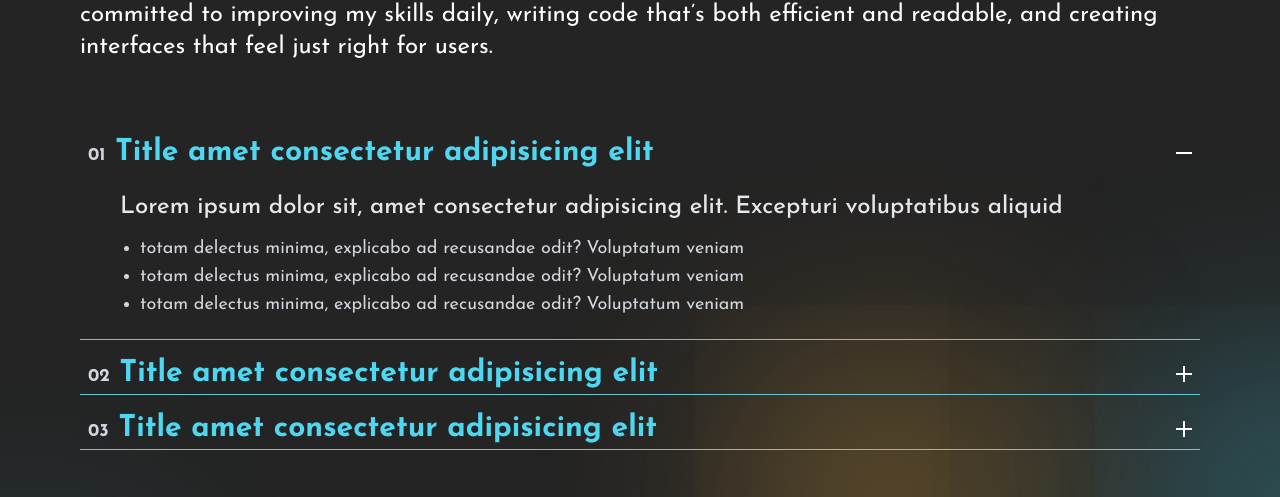
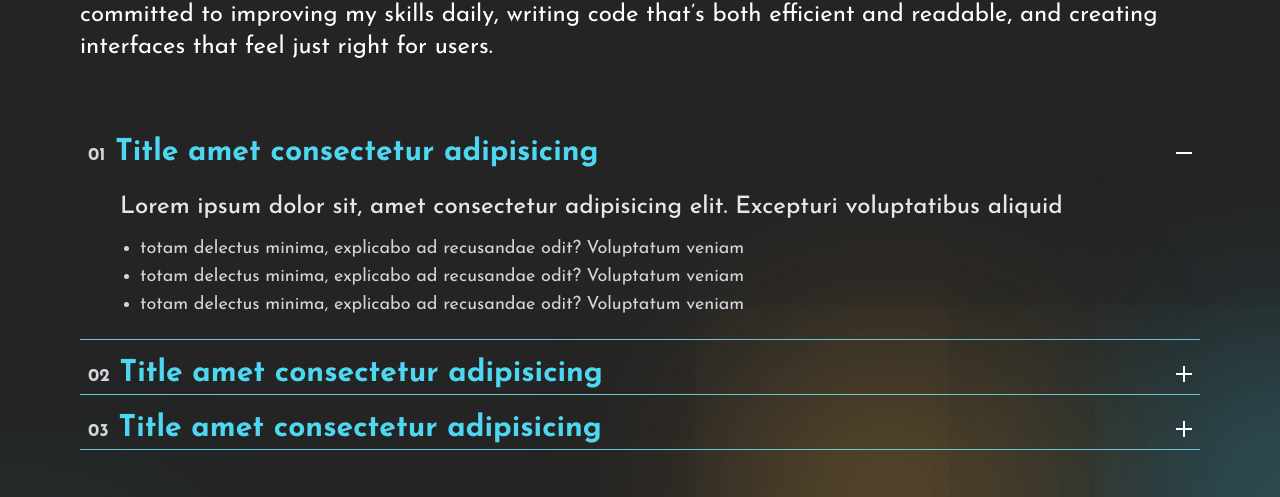
Before and after one commit to Walker-Gideon/walker.dev, a React (Vite) app: page / in a window 1280 px wide. Shown: the part 1050-1547 px from the top of the page. Built offline with nearby package versions, Linux system fonts and the light colour scheme; a web font is replaced by a local one.

Commit message:
Separate the data in the about hobbies setion into it own json file

```diff
--- a/src/components/about/About.jsx
+++ b/src/components/about/About.jsx
@@ -11,9 +11,7 @@ function About() {
       <div>
         <AboutPara />
         <HobbiesContent />
-        <div className="small:block medium:hidden">
-          <SubHobbies />
-        </div>
+        <SubHobbies />
       </div>
     </div>
   );
--- a/src/components/about/hobbies/Hobbies.jsx
+++ b/src/components/about/hobbies/Hobbies.jsx
@@ -35,7 +35,7 @@ function Hobbies({
       className="border-b-1 border-blue overflow-hidden"
     >
       <div className="px-2 pt-4 pb-3 flex items-center justify-between">
-        <HobbiesTitle num={num} title={title} />
+        <HobbiesTitle num={num} title={title} onClick={onClick} />
         <HobbiesBtn onClick={onClick} check={check} />
       </div>
 
--- a/src/components/about/hobbies/HobbiesContent.jsx
+++ b/src/components/about/hobbies/HobbiesContent.jsx
@@ -1,10 +1,15 @@
 import { useState } from "react";
 import Hobbies from "./Hobbies";
+import data from "./data.json";
 
 function HobbiesContent() {
   const [chechOne, setChechOne] = useState(true);
   const [chechTwo, setChechTwo] = useState(false);
   const [chechThree, setChechThree] = useState(false);
+
+  const hobby1_array = [data.at(0)];
+  const hobby2_array = [data.at(1)];
+  const hobby3_array = [data.at(2)];
 
   function handelShowContent() {
     if (chechTwo === true) setChechTwo(false);
@@ -27,54 +32,51 @@ function HobbiesContent() {
   return (
     <div className="small:hidden medium:block">
       <div>
+        {hobby1_array.map((hobby, index) => (
           <Hobbies
-          num="1"
-          title="Title amet consectetur adipisicing elit"
-          subTitle="Lorem ipsum dolor sit, amet consectetur adipisicing elit. Excepturi
-            voluptatibus aliquid"
-          firstText="totam delectus minima, explicabo ad recusandae odit? Voluptatum
-                veniam"
-          secText="totam delectus minima, explicabo ad recusandae odit? Voluptatum
-                veniam"
-          thirdText="totam delectus minima, explicabo ad recusandae odit? Voluptatum
-                veniam"
+            key={index}
+            num={hobby.num}
+            title={hobby.title}
+            subTitle={hobby.subTitle}
+            firstText={hobby.firstText}
+            secText={hobby.secText}
+            thirdText={hobby.thirdText}
             check={chechOne}
             onClick={handelShowContent}
           />
+        ))}
       </div>
 
       <div>
+        {hobby2_array.map((hobby, index) => (
           <Hobbies
-          num="2"
-          title="Title amet consectetur adipisicing elit"
-          subTitle="Lorem ipsum dolor sit, amet consectetur adipisicing elit. Excepturi
-            voluptatibus aliquid"
-          firstText="totam delectus minima, explicabo ad recusandae odit? Voluptatum
-                veniam"
-          secText="totam delectus minima, explicabo ad recusandae odit? Voluptatum
-                veniam"
-          thirdText="totam delectus minima, explicabo ad recusandae odit? Voluptatum
-                veniam"
+            key={index}
+            num={hobby.num}
+            title={hobby.title}
+            subTitle={hobby.subTitle}
+            firstText={hobby.firstText}
+            secText={hobby.secText}
+            thirdText={hobby.thirdText}
             check={chechTwo}
             onClick={handelShowContentTwo}
           />
+        ))}
       </div>
 
       <div>
+        {hobby3_array.map((hobby, index) => (
           <Hobbies
-          num="3"
-          title="Title amet consectetur adipisicing elit"
-          subTitle="Lorem ipsum dolor sit, amet consectetur adipisicing elit. Excepturi
-            voluptatibus aliquid"
-          firstText="totam delectus minima, explicabo ad recusandae odit? Voluptatum
-                veniam"
-          secText="totam delectus minima, explicabo ad recusandae odit? Voluptatum
-                veniam"
-          thirdText="totam delectus minima, explicabo ad recusandae odit? Voluptatum
-                veniam"
+            key={index}
+            num={hobby.num}
+            title={hobby.title}
+            subTitle={hobby.subTitle}
+            firstText={hobby.firstText}
+            secText={hobby.secText}
+            thirdText={hobby.thirdText}
             check={chechThree}
             onClick={handelShowContentThree}
           />
+        ))}
       </div>
     </div>
   );
--- a/src/components/about/hobbies/HobbiesTitle.jsx
+++ b/src/components/about/hobbies/HobbiesTitle.jsx
@@ -1,6 +1,6 @@
-function HobbiesTitle({ num, title }) {
+function HobbiesTitle({ num, title, onClick }) {
   return (
-    <div>
+    <div role="button" onClick={onClick} className="cursor-pointer w-full">
       <p className="text-3xl font-bold text-blueprime">
         <span className="text-lg font-bold text-gray-300">0{num}</span> {title}
       </p>
--- a/src/components/about/hobbies/SubHobbies.jsx
+++ b/src/components/about/hobbies/SubHobbies.jsx
@@ -1,68 +1,61 @@
 import { useState } from "react";
 import Hobbies from "./Hobbies";
+import data from "./data.json";
 
 function SubHobbies() {
   const [chechOne, setChechOne] = useState(true);
   const [chechTwo, setChechTwo] = useState(true);
   const [chechThree, setChechThree] = useState(true);
 
-  function handelShowContent() {
-    if (chechTwo === true) setChechTwo(false);
-    if (chechThree === true) setChechThree(false);
-    setChechOne((show) => !show);
-  }
-
-  function handelShowContentTwo() {
-    if (chechOne === true) setChechOne(false);
-    if (chechThree === true) setChechThree(false);
-    setChechTwo((show) => !show);
-  }
-
-  function handelShowContentThree() {
-    if (chechOne === true) setChechOne(false);
-    if (chechTwo === true) setChechTwo(false);
-    setChechThree((show) => !show);
-  }
+  const hobby1_array = [data.at(0)];
+  const hobby2_array = [data.at(1)];
+  const hobby3_array = [data.at(2)];
 
   return (
+    <div className="small:block medium:hidden">
       <div>
-      <div className="">
+        {hobby1_array.map((hobby, index) => (
           <Hobbies
-          num="1"
-          title="Title amet consectetur adipisicing elit"
-          subTitle="Lorem ipsum dolor sit, amet consectetur adipisicing elit. Excepturi voluptatibus aliquid"
-          firstText="totam delectus minima, explicabo ad recusandae odit? Voluptatum veniam"
-          secText="totam delectus minima, explicabo ad recusandae odit? Voluptatum veniam"
-          thirdText="totam delectus minima, explicabo ad recusandae odit? Voluptatum veniam"
+            key={index}
+            num={hobby.num}
+            title={hobby.title}
+            subTitle={hobby.subTitle}
+            firstText={hobby.firstText}
+            secText={hobby.secText}
+            thirdText={hobby.thirdText}
             check={chechOne}
-          onClick={handelShowContent}
           />
+        ))}
       </div>
 
-      <div className="">
+      <div>
+        {hobby2_array.map((hobby, index) => (
           <Hobbies
-          num="2"
-          title="Title amet consectetur adipisicing elit"
-          subTitle="Lorem ipsum dolor sit, amet consectetur adipisicing elit. Excepturi voluptatibus aliquid"
-          firstText="totam delectus minima, explicabo ad recusandae odit? Voluptatum veniam"
-          secText="totam delectus minima, explicabo ad recusandae odit? Voluptatum veniam"
-          thirdText="totam delectus minima, explicabo ad recusandae odit? Voluptatum veniam"
+            key={index}
+            num={hobby.num}
+            title={hobby.title}
+            subTitle={hobby.subTitle}
+            firstText={hobby.firstText}
+            secText={hobby.secText}
+            thirdText={hobby.thirdText}
             check={chechTwo}
-          onClick={handelShowContentTwo}
           />
+        ))}
       </div>
 
-      <div className="">
+      <div>
+        {hobby3_array.map((hobby, index) => (
           <Hobbies
-          num="3"
-          title="Title amet consectetur adipisicing elit"
-          subTitle="Lorem ipsum dolor sit, amet consectetur adipisicing elit. Excepturi voluptatibus aliquid"
-          firstText="totam delectus minima, explicabo ad recusandae odit? Voluptatum veniam"
-          secText="totam delectus minima, explicabo ad recusandae odit? Voluptatum veniam"
-          thirdText="totam delectus minima, explicabo ad recusandae odit? Voluptatum veniam"
+            key={index}
+            num={hobby.num}
+            title={hobby.title}
+            subTitle={hobby.subTitle}
+            firstText={hobby.firstText}
+            secText={hobby.secText}
+            thirdText={hobby.thirdText}
             check={chechThree}
-          onClick={handelShowContentThree}
           />
+        ))}
       </div>
     </div>
   );
--- /dev/null
+++ b/src/components/about/hobbies/data.json
@@ -0,0 +1,26 @@
+[
+  {
+    "num": 1,
+    "title": "Title amet consectetur adipisicing",
+    "subTitle": "Lorem ipsum dolor sit, amet consectetur adipisicing elit. Excepturi voluptatibus aliquid",
+    "firstText": "totam delectus minima, explicabo ad recusandae odit? Voluptatum veniam",
+    "secText": "totam delectus minima, explicabo ad recusandae odit? Voluptatum veniam",
+    "thirdText": "totam delectus minima, explicabo ad recusandae odit? Voluptatum veniam"
+  },
+  {
+    "num": 2,
+    "title": "Title amet consectetur adipisicing",
+    "subTitle": "Lorem ipsum dolor sit, amet consectetur adipisicing elit. Excepturi voluptatibus aliquid",
+    "firstText": "totam delectus minima, explicabo ad recusandae odit? Voluptatum veniam",
+    "secText": "totam delectus minima, explicabo ad recusandae odit? Voluptatum veniam",
+    "thirdText": "totam delectus minima, explicabo ad recusandae odit? Voluptatum veniam"
+  },
+  {
+    "num": 3,
+    "title": "Title amet consectetur adipisicing",
+    "subTitle": "Lorem ipsum dolor sit, amet consectetur adipisicing elit. Excepturi voluptatibus aliquid",
+    "firstText": "totam delectus minima, explicabo ad recusandae odit? Voluptatum veniam",
+    "secText": "totam delectus minima, explicabo ad recusandae odit? Voluptatum veniam",
+    "thirdText": "totam delectus minima, explicabo ad recusandae odit? Voluptatum veniam"
+  }
+]
```
Lines whose indentation alone changed are shown as unchanged.
